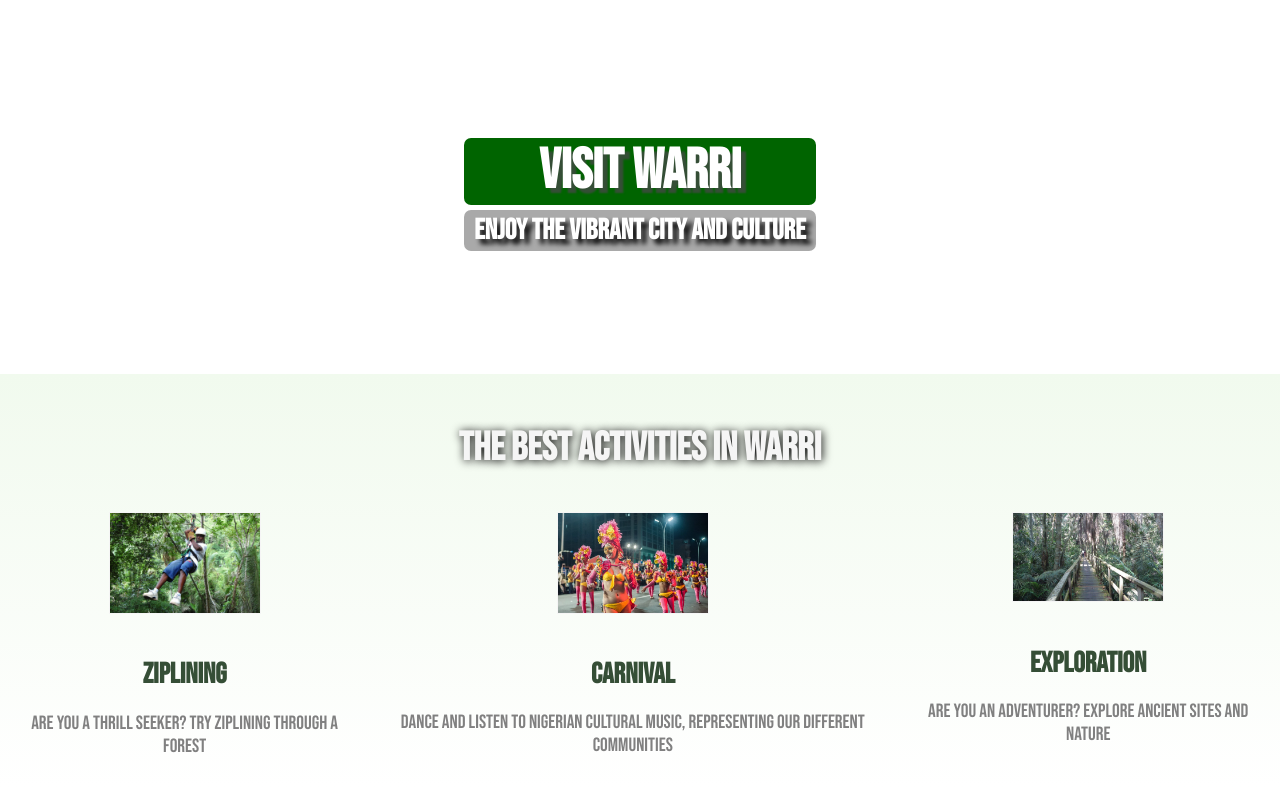
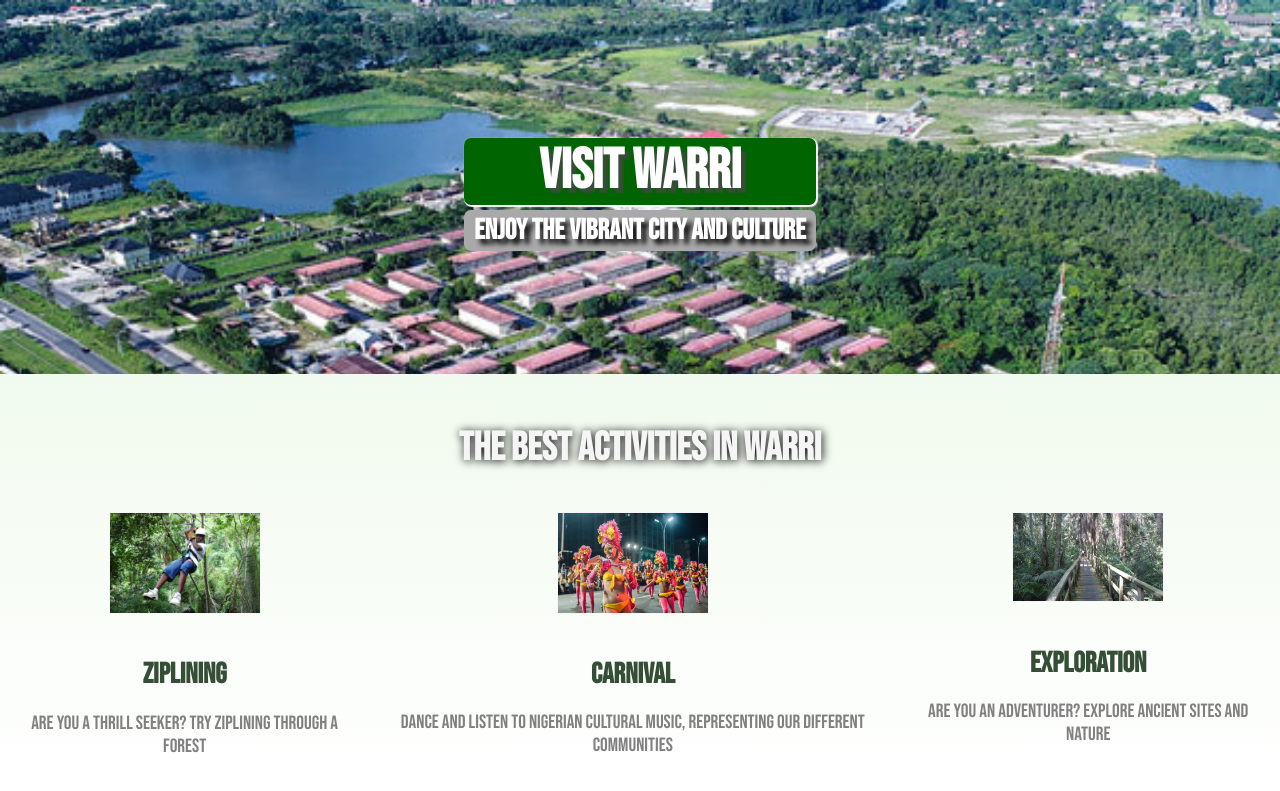
Before and after one commit to pobzino/hometown, a website built with Vite: page index.html in a window 1280 px wide. Shown: the top 791 px of the page. Built offline with nearby package versions, Linux system fonts and the light colour scheme; files whose address does not match are found by name.

Commit message:
Update styles.css

```diff
--- a/styles.css
+++ b/styles.css
@@ -12,7 +12,7 @@ body{
     color: whitesmoke;
 }
 .hero{
-    background-image: url("images/warri-hero.jpg");
+    background-image: url("warri-hero.jpg");
     background-size: cover;
     padding: 100px 100px;
     display: flex;
```
